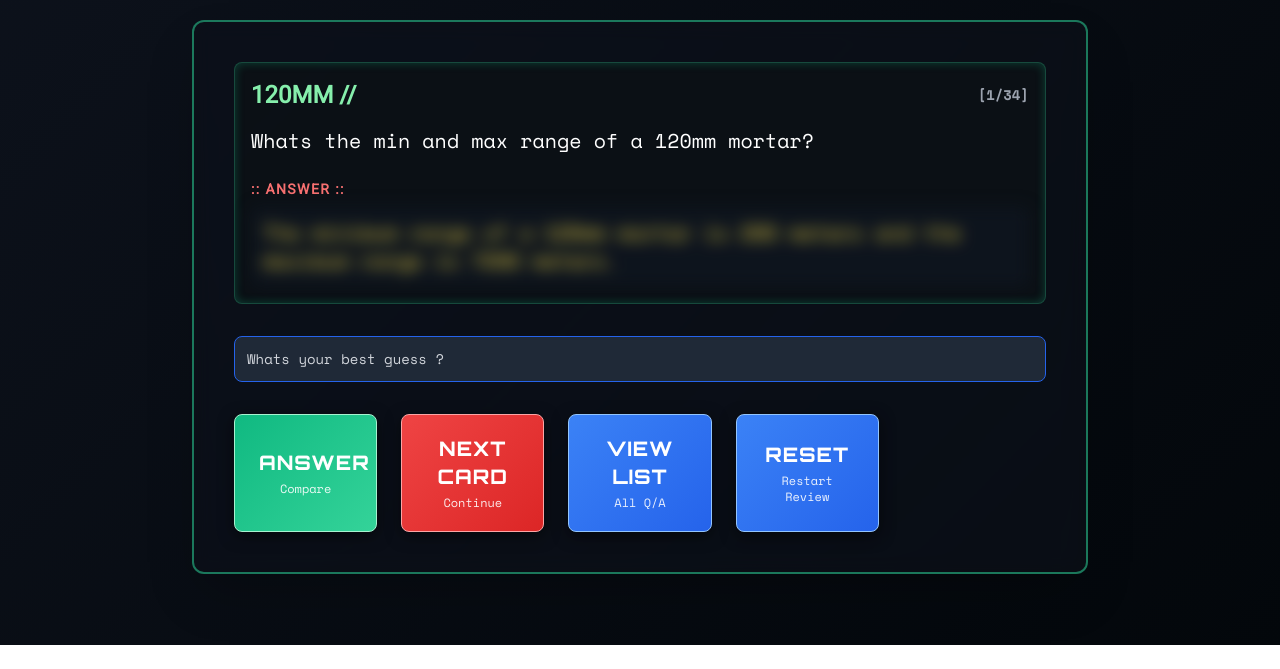
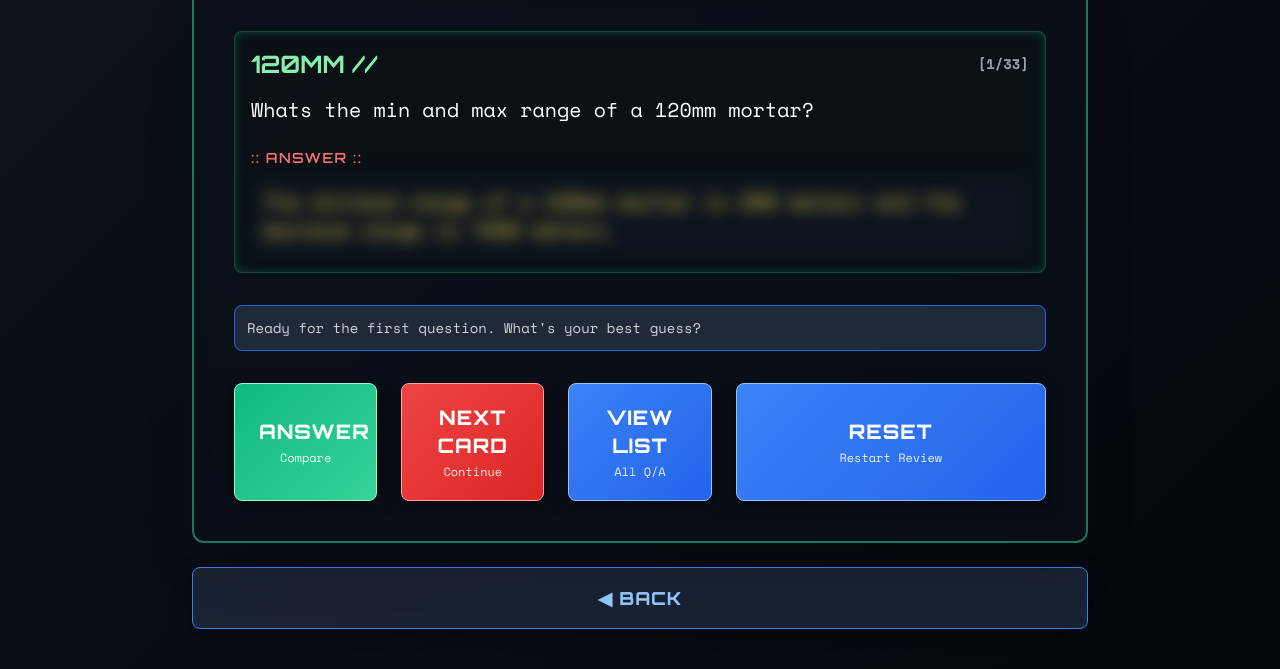
Before and after one commit to mortarss/mortarss.github.io, a plain HTML site: page flashcards.html in a window 1280 px wide. Shown: the part 155-824 px from the top of the page. Before the commit the page ends 800 px from the top, so only its background shows below. Drawn offline with nearby package versions, Linux system fonts and the light colour scheme.

Commit message:
Update flashcards.html

```diff
--- a/flashcards.html
+++ b/flashcards.html
@@ -5,7 +5,7 @@
     <meta name="viewport" content="width=device-width, initial-scale=1.0">
     <title>MTRS :: Knowledge Terminal</title>
     <script src="https://cdn.tailwindcss.com"></script>
-    <link href="https://fonts.googleapis.com/css2?family=Orbitron:wght@400;600;700;800;900&family=Roboto:wght[400;700]&family=Space+Mono:wght@400;700&display=swap" rel="stylesheet">
+    <link href="https://fonts.googleapis.com/css2?family=Orbitron:wght@400;600;700;800;900&family=Roboto:wght@400;700&family=Space+Mono:wght@400;700&display=swap" rel="stylesheet">
     <style>
         /* KEYFRAMES FOR ANIMATION */
         @keyframes border-flicker {
@@ -38,8 +38,8 @@
         }
         @media (min-width: 768px) {
              .calculator-body {
-                padding: 2.5rem; /* md:p-10 */
-            }
+                 padding: 2.5rem; /* md:p-10 */
+             }
         }
         .calculator-body:hover {
             box-shadow: 0 0 40px rgba(52, 211, 153, 0.5); /* Stronger hover glow */
@@ -128,13 +128,32 @@
         .qa-list-item:last-child {
             border-bottom: none;
         }
+
+        /* New custom style for the index button to match the theme */
+        .btn-index {
+            background-color: rgba(30, 41, 59, 0.8); /* Slate-800 equivalent */
+            border: 1px solid #3b82f6; /* Key-blue border */
+            color: #93c5fd; /* Key-blue light text */
+            transition: all 0.2s ease-in-out;
+            box-shadow: 0 4px 15px rgba(0, 0, 0, 0.5);
+            font-family: 'Orbitron', sans-serif;
+            text-decoration: none; /* Remove underline */
+            display: block; /* Make it take full width */
+            text-align: center;
+        }
+
+        .btn-index:hover {
+            box-shadow: 0 0 20px rgba(59, 130, 246, 0.9);
+            transform: translateY(-2px);
+            color: #fff;
+        }
     </style>
 </head>
 <body class="p-4 md:p-10 min-h-screen flex items-center justify-center">
 
     <div class="w-full max-w-4xl">
         <header class="text-center mb-6">
-            <h1 class="text-5xl font-extrabold text-blue-400 mb-2 tracking-widest font-orbitron">
+            <h1 class="text-4xl xs:text-4xl sm:text-5xl font-extrabold text-blue-400 mb-2 tracking-widest data-font-main">
                 <span class="text-blue-500/80">&lt;</span> FLASH CARDS
             </h1>
             <p class="text-gray-400 text-base">TEST YOUR KNOWLEDGE</p>
@@ -145,7 +164,7 @@
             <div id="flashcardView">
                 <div class="display-screen mb-8 flex flex-col justify-between">
                     <div>
-                        <h2 class="text-xl md:text-2xl font-bold mb-4 text-green-300 font-orbitron flex justify-between items-center">
+                        <h2 class="text-xl md:text-2xl font-bold mb-4 text-green-300 data-font-main flex justify-between items-center">
                             <span id="cardHeader">QUESTION // </span>
                             <span id="cardCounter" class="text-sm text-gray-400 data-font"></span>
                         </h2>
@@ -155,7 +174,7 @@
                     </div>
 
                     <div id="answerSection">
-                        <h3 class="text-sm font-semibold text-red-400 uppercase tracking-widest font-orbitron mb-2">:: ANSWER ::</h3>
+                        <h3 class="text-sm font-semibold text-red-400 uppercase tracking-widest data-font-main mb-2">:: ANSWER ::</h3>
                         <div id="answerText" class="text-lg md:text-xl text-yellow-300 data-font p-3 bg-gray-900/50 rounded-md hidden-answer">
                             </div>
                     </div>
@@ -163,7 +182,7 @@
             </div>
 
             <div id="listView" class="display-screen mb-8 hidden overflow-y-auto max-h-96">
-                <h2 class="text-2xl font-bold mb-4 text-blue-400 font-orbitron">:: KNOWLEDGE ARCHIVE ::</h2>
+                <h2 class="text-2xl font-bold mb-4 text-blue-400 data-font-main">:: KNOWLEDGE ARCHIVE ::</h2>
                 <div id="qaListContainer">
                     </div>
             </div>
@@ -171,248 +190,72 @@
             <div id="messageBox" class="mt-4 hidden p-3 rounded-lg text-sm font-medium border data-font mb-8"></div>
 
             <section>
-                <div class="grid grid-cols-2 md:grid-cols-5 gap-6">
-                    <button id="showBtn" onclick="toggleAnswer(true)" class="btn-key key-green text-white font-extrabold py-5 px-6 rounded-lg font-orbitron col-span-2 md:col-span-1">
+                <div class="grid grid-cols-4 md:grid-cols-5 gap-6">
+                    <button id="showBtn" onclick="toggleAnswer(true)" class="btn-key key-green text-white font-extrabold py-5 px-6 rounded-lg data-font-main col-span-2 md:col-span-1">
                         <span class="block text-xl tracking-wider">ANSWER</span>
                         <span class="block text-xs opacity-90 font-light mt-1 data-font">Compare</span>
                     </button>
 
-                    <button id="nextBtn" onclick="nextCard()" class="btn-key key-red text-white font-extrabold py-5 px-6 rounded-lg font-orbitron col-span-2 md:col-span-1">
+                    <button id="nextBtn" onclick="nextCard()" class="btn-key key-red text-white font-extrabold py-5 px-6 rounded-lg data-font-main col-span-2 md:col-span-1">
                         <span class="block text-xl tracking-wider">NEXT CARD</span>
                         <span class="block text-xs opacity-90 font-light mt-1 data-font">Continue</span>
                     </button>
 
-                    <button onclick="toggleListView()" class="btn-key key-blue text-white font-extrabold py-5 px-6 rounded-lg font-orbitron col-span-1">
+                    <button onclick="toggleListView()" class="btn-key key-blue text-white font-extrabold py-5 px-6 rounded-lg data-font-main col-span-2 md:col-span-1">
                         <span id="listBtnText" class="block text-xl tracking-wider">VIEW LIST</span>
                         <span class="block text-xs opacity-90 font-light mt-1 data-font">All Q/A</span>
                     </button>
 
-                    <button onclick="resetApp()" class="btn-key key-blue text-white font-extrabold py-5 px-6 rounded-lg font-orbitron col-span-2 md:col-span-1">
+                    <button onclick="resetApp()" class="btn-key key-blue text-white font-extrabold py-5 px-6 rounded-lg data-font-main col-span-2 md:col-span-2">
                         <span class="block text-xl tracking-wider">RESET</span>
                         <span class="block text-xs opacity-90 font-light mt-1 data-font">Restart Review</span>
                     </button>
                 </div>
             </section>
         </div>
+
+        <a href="index.html" class="btn-index mt-6 py-4 rounded-lg text-lg uppercase font-extrabold tracking-wider">
+            &#9664; BACK
+        </a>
     </div>
 
     <script>
         // --- DATA MODEL (Flashcards) ---
         const flashcards = [
-            {
-                question: "Whats the min and max range of a 120mm mortar?",
-                answer: "The minimum range of a 120mm mortar is 200 meters and the maximum range is 7200 meters.",
-                topic: "120mm"
-            },
-
-             {
-                question: "What is the kill radius of the HE 120mm mortar round?",
-                answer: "70m to 75m",
-                topic: "Rounds"
-            },
-
-              {
-                question: "What is the nomenclature of the 120mm bipod ground mounted?",
-                answer: "M190",
-                topic: "120mm"
-            },
-
-                          {
-                question: "What is the nomenclature of the sight ?",
-                answer: "M67",
-                topic: "General"
-            },
-
-                          {
-                question: "What is the nomenclature of the 120mm baseplate?",
-                answer: "M9",
-                topic: "120mm"
-            },
-
-
-                          {
-                question: "What is the nomenclature of the 120mm mortar tube?",
-                answer: "M298",
-                topic: "120mm"
-            },
-
-                          {
-                question: "What is the nomenclature of the bore sight?",
-                answer: "M45",
-                topic: "General"
-            },
-
-                          {
-                question: "When bore sighting a mortar system, what should the elevation be set on?",
-                answer: "0800",
-                topic: "General"
-            },
-
-                          {
-                question: "What does the bore sight detect?",
-                answer: "Error on the sight",
-                topic: "General"
-            },
-
-                          {
-                question: "How many different round types are there for the 120mm mortar system?",
-                answer: "5: HE, WP, Illum, FRTR, IR Illum",
-                topic: "120mm"
-            },
-
-                          {
-                question: "What are the NATO color markings of HE rounds?",
-                answer: "Olive drab, yellow markings",
-                topic: "Rounds"
-            },
-
-                          {
-                question: "What are the NATO color markings of Illumination rounds?",
-                answer: "White, black markings",
-                topic: "Roundss"
-            },
-
-                          {
-                question: "What are the NATO color markings on the white phosphorus rounds?",
-                answer: "Light green, black markings",
-                topic: "Rounds"
-            },
-
-                          {
-                question: "When should you swab the tube?",
-                answer: "Every 10 rounds or when FDC calls EOM (End of Mission)",
-                topic: "General"
-            },
-
-                          {
-                question: "What mortar equipment contains tritium?",
-                answer: "Sight, pole lights, 60mm cannon handle, M2 Compass",
-                topic: "General"
-            },
-
-                          {
-                question: "What is the Maximum range of the 81mm mortar system?",
-                answer: "5608m",
-                topic: "81mm"
-            },
-
-                          {
-                question: "What is the minimum range of the 81mm mortar system?",
-                answer: "85m ask",
-                topic: "81mm"
-            },
-
-
-                                      {
-                question: "What is the kill radius of the 81mm mortar system?",
-                answer: "35m-40m",
-                topic: "81mm"
-            },
-
-
-                                      {
-                question: "What is the nomenclature of the 81mm bipod?",
-                answer: "M177A1",
-                topic: "81mm"
-            },
-
-
-                                      {
-                question: "What is the nomenclature of the 81mm baseplate?",
-                answer: "M3A2",
-                topic: "81mm"
-            },
-
-
-                                      {
-                question: "What is the nomenclature of the 81mm mortar tube?",
-                answer: "M253A1",
-                topic: "81mm"
-            },
-
-
-                                      {
-                question: "What are the different types of adjust fire missions?",
-                answer: "Grid, Polar, Shift",
-                topic: "General"
-            },
-
-                                      {
-                question: "What is the nomenclature of the 60mm bipod?",
-                answer: "M170A1",
-                topic: "60mm"
-            },
-
-
-                                      {
-                question: "What is the nomenclature of the 60mm mortar tube?",
-                answer: "M225A1",
-                topic: "60mm"
-            },
-
-
-                                      {
-                question: "What are the nomenclatures of the 60mm baseplates?",
-                answer: "M7A1, M8",
-                topic: "60mm"
-            },
-
-
-                                      {
-                question: "What is the nomenclature of the aiming posts?",
-                answer: "M14",
-                topic: "General"
-            },
-
-
-                                      {
-                question: "What are the max ranges of the 60mm mortar system?",
-                answer: "3490m (Conventional) 1340m (Handheld)",
-                topic: "60mm"
-            },
-
-                                                  {
-                question: "What are the minimum ranges of the 60mm mortar system?",
-                answer: "70m-75m",
-                topic: "60mm"
-            },
-
-                                                              {
-                question: "What is the candlepower of the 120mm Illumination round?",
-                answer: "1 million",
-                topic: "120mm"
-            },
-
-                                                              {
-                question: "What is the candlepower of the 60mm Illumination round?",
-                answer: "its Round dependent. M83: The M83 and its variants produce between 145,000 and 250,000 candlepower. M721: This round provides approximately 300,000 to 400,000 candlepower. M63: A French 60mm M63 round produces 300,000 candlepower. ",
-                topic: "60mm"
-            },
-
-                                                              {
-                question: "How many mils for each turn of the traversing wheel on the 120mm mortar system?",
-                answer: "5 mils",
-                topic: "120mm"
-            },
-
-                                                              {
-                question: "Describe what a mortar system is.",
-                answer: "Smooth bore, muzzle loaded, crew served, air cooled, high angle fire weapon",
-                topic: "General"
-            },
-
-                                                              {
-                question: "What is the nomenclature of the multi-option fuze?",
-                answer: "M734A1",
-                topic: "Rounds"
-            },
-
-                                                              {
-                question: "",
-                answer: "",
-                topic: ""
-            },
-         ];
+            { question: "Whats the min and max range of a 120mm mortar?", answer: "The minimum range of a 120mm mortar is 200 meters and the maximum range is 7200 meters.", topic: "120mm" },
+            { question: "What is the kill radius of the HE 120mm mortar round?", answer: "70m to 75m", topic: "Rounds" },
+            { question: "What is the nomenclature of the 120mm bipod ground mounted?", answer: "M190", topic: "120mm" },
+            { question: "What is the nomenclature of the sight ?", answer: "M67", topic: "General" },
+            { question: "What is the nomenclature of the 120mm baseplate?", answer: "M9", topic: "120mm" },
+            { question: "What is the nomenclature of the 120mm mortar tube?", answer: "M298", topic: "120mm" },
+            { question: "What is the nomenclature of the bore sight?", answer: "M45", topic: "General" },
+            { question: "When bore sighting a mortar system, what should the elevation be set on?", answer: "0800", topic: "General" },
+            { question: "What does the bore sight detect?", answer: "Error on the sight", topic: "General" },
+            { question: "How many different round types are there for the 120mm mortar system?", answer: "5: HE, WP, Illum, FRTR, IR Illum", topic: "120mm" },
+            { question: "What are the NATO color markings of HE rounds?", answer: "Olive drab, yellow markings", topic: "Rounds" },
+            { question: "What are the NATO color markings of Illumination rounds?", answer: "White, black markings", topic: "Rounds" },
+            { question: "What are the NATO color markings on the white phosphorus rounds?", answer: "Light green, black markings", topic: "Rounds" },
+            { question: "When should you swab the tube?", answer: "Every 10 rounds or when FDC calls EOM (End of Mission)", topic: "General" },
+            { question: "What mortar equipment contains tritium?", answer: "Sight, pole lights, 60mm cannon handle, M2 Compass", topic: "General" },
+            { question: "What is the Maximum range of the 81mm mortar system?", answer: "5608m", topic: "81mm" },
+            { question: "What is the minimum range of the 81mm mortar system?", answer: "85m ask", topic: "81mm" },
+            { question: "What is the kill radius of the 81mm mortar system?", answer: "35m-40m", topic: "81mm" },
+            { question: "What is the nomenclature of the 81mm bipod?", answer: "M177A1", topic: "81mm" },
+            { question: "What is the nomenclature of the 81mm baseplate?", answer: "M3A2", topic: "81mm" },
+            { question: "What is the nomenclature of the 81mm mortar tube?", answer: "M253A1", topic: "81mm" },
+            { question: "What are the different types of adjust fire missions?", answer: "Grid, Polar, Shift", topic: "General" },
+            { question: "What is the nomenclature of the 60mm bipod?", answer: "M170A1", topic: "60mm" },
+            { question: "What is the nomenclature of the 60mm mortar tube?", answer: "M225A1", topic: "60mm" },
+            { question: "What are the nomenclatures of the 60mm baseplates?", answer: "M7A1, M8", topic: "60mm" },
+            { question: "What is the nomenclature of the aiming posts?", answer: "M14", topic: "General" },
+            { question: "What are the max ranges of the 60mm mortar system?", answer: "3490m (Conventional) 1340m (Handheld)", topic: "60mm" },
+            { question: "What are the minimum ranges of the 60mm mortar system?", answer: "70m-75m", topic: "60mm" },
+            { question: "What is the candlepower of the 120mm Illumination round?", answer: "1 million", topic: "120mm" },
+            { question: "What is the candlepower of the 60mm Illumination round?", answer: "its Round dependent. M83: The M83 and its variants produce between 145,000 and 250,000 candlepower. M721: This round provides approximately 300,000 to 400,000 candlepower. M63: A French 60mm M63 round produces 300,000 candlepower. ", topic: "60mm" },
+            { question: "How many mils for each turn of the traversing wheel on the 120mm mortar system?", answer: "5 mils", topic: "120mm" },
+            { question: "Describe what a mortar system is.", answer: "Smooth bore, muzzle loaded, crew served, air cooled, high angle fire weapon", topic: "General" },
+            { question: "What is the nomenclature of the multi-option fuze?", answer: "M734A1", topic: "Rounds" },
+        ];
 
         // --- DOM Elements ---
         const flashcardView = document.getElementById('flashcardView');
@@ -430,7 +273,7 @@
         // --- State Variables ---
         let currentCardIndex = 0;
         let isAnswerVisible = false;
-        let isListViewVisible = false; // New state variable
+        let isListViewVisible = false;
 
         /**
          * Utility function to display a message.
@@ -440,7 +283,8 @@
         function showMessage(msg, type = 'info') {
             messageBox.innerHTML = msg;
             messageBox.classList.remove('hidden');
-            messageBox.className = 'mt-4 p-3 rounded-lg text-sm font-medium border data-font mb-8';
+            messageBox.classList.remove('bg-red-900', 'text-red-300', 'border-red-700', 'bg-emerald-900', 'text-emerald-300', 'border-emerald-700', 'bg-gray-800', 'text-gray-300', 'border-blue-600');
+
             if (type === 'error') {
                 messageBox.classList.add('bg-red-900', 'text-red-300', 'border-red-700');
             } else if (type === 'success') {
@@ -454,30 +298,24 @@
          * Loads and displays the current question and topic.
          */
         function loadCard() {
+             if (flashcards.length === 0) {
+                showMessage("ERROR: No flashcards loaded in the data model.", 'error');
+                return;
+            }
             if (currentCardIndex >= flashcards.length) {
-                // If we've finished, reset the index for loop display
                 currentCardIndex = 0;
                 showMessage("SEQUENCE COMPLETE: Cycle restarted. Reviewing from the beginning.", 'success');
             }
 
             const card = flashcards[currentCardIndex];
 
-            // Update Question
             questionText.innerHTML = card.question;
-
-            // Update Answer (always load the answer, but keep it hidden/blurred)
             answerText.innerHTML = card.answer;
 
-            // Update Headers/Counters
             cardHeader.textContent = `${card.topic.toUpperCase()} // `;
             cardCounter.textContent = `[${currentCardIndex + 1}/${flashcards.length}]`;
 
-            // Reset visibility
             toggleAnswer(false);
-
-            // Hide the 'Show Answer' button if the answer is already visible
-            showBtn.disabled = false;
-            showBtn.classList.remove('opacity-50', 'cursor-not-allowed');
         }
 
         /**
@@ -504,11 +342,10 @@
          * Moves to the next card in the sequence.
          */
         function nextCard() {
-            if (isListViewVisible) return; // Prevent navigation if list is visible
+            if (isListViewVisible) return;
 
             currentCardIndex++;
             loadCard();
-            // Clear message box on successful card load
             messageBox.classList.add('hidden');
         }
 
@@ -517,15 +354,12 @@
          */
         function resetApp() {
             currentCardIndex = 0;
-            loadCard();
-            // Ensure we are back on the flashcard view
             if (isListViewVisible) {
                 toggleListView();
             }
-            showMessage("Whats your best guess ?", 'info');
+            loadCard();
+            showMessage("Ready for the first question. What's your best guess?", 'info');
         }
-
-        // --- NEW FUNCTIONALITY ---
 
         /**
          * Generates the HTML for the list of all questions and answers.
@@ -535,7 +369,7 @@
             flashcards.forEach((card, index) => {
                 html += `
                     <div class="qa-list-item">
-                        <h3 class="text-md font-bold text-green-300 font-orbitron mb-1">
+                        <h3 class="text-md font-bold text-green-300 data-font-main mb-1">
                             Q${index + 1}. [${card.topic}]
                         </h3>
                         <p class="text-sm text-white data-font mb-2">${card.question}</p>
@@ -557,25 +391,22 @@
                 // Switch to List View
                 flashcardView.classList.add('hidden');
                 listView.classList.remove('hidden');
-                generateQAList(); // Generate list content
+                generateQAList();
 
-                // Hide or disable flashcard buttons
                 showBtn.classList.add('hidden');
                 nextBtn.classList.add('hidden');
-                listBtnText.textContent = "VIEW CARD"; // Change button text
+                listBtnText.textContent = "VIEW CARD";
                 messageBox.classList.add('hidden');
             } else {
                 // Switch back to Flashcard View
                 flashcardView.classList.remove('hidden');
                 listView.classList.add('hidden');
 
-                // Restore flashcard buttons
                 showBtn.classList.remove('hidden');
                 nextBtn.classList.remove('hidden');
-                listBtnText.textContent = "VIEW LIST"; // Change button text
-                // Re-load the current card to ensure state is correct
+                listBtnText.textContent = "VIEW LIST";
                 loadCard();
-                showMessage("Whats your best guess ?", 'info');
+                showMessage("Ready for the next card.", 'info');
             }
         }
 
```
